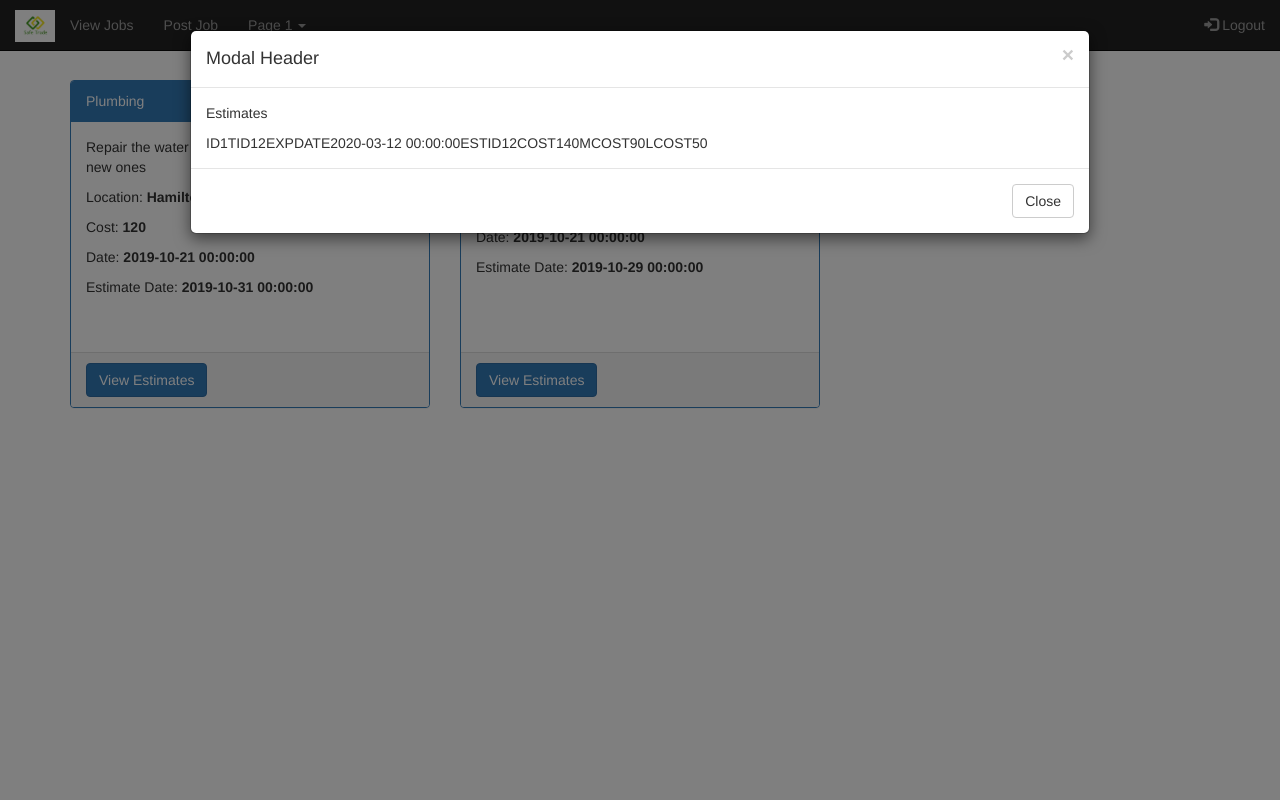
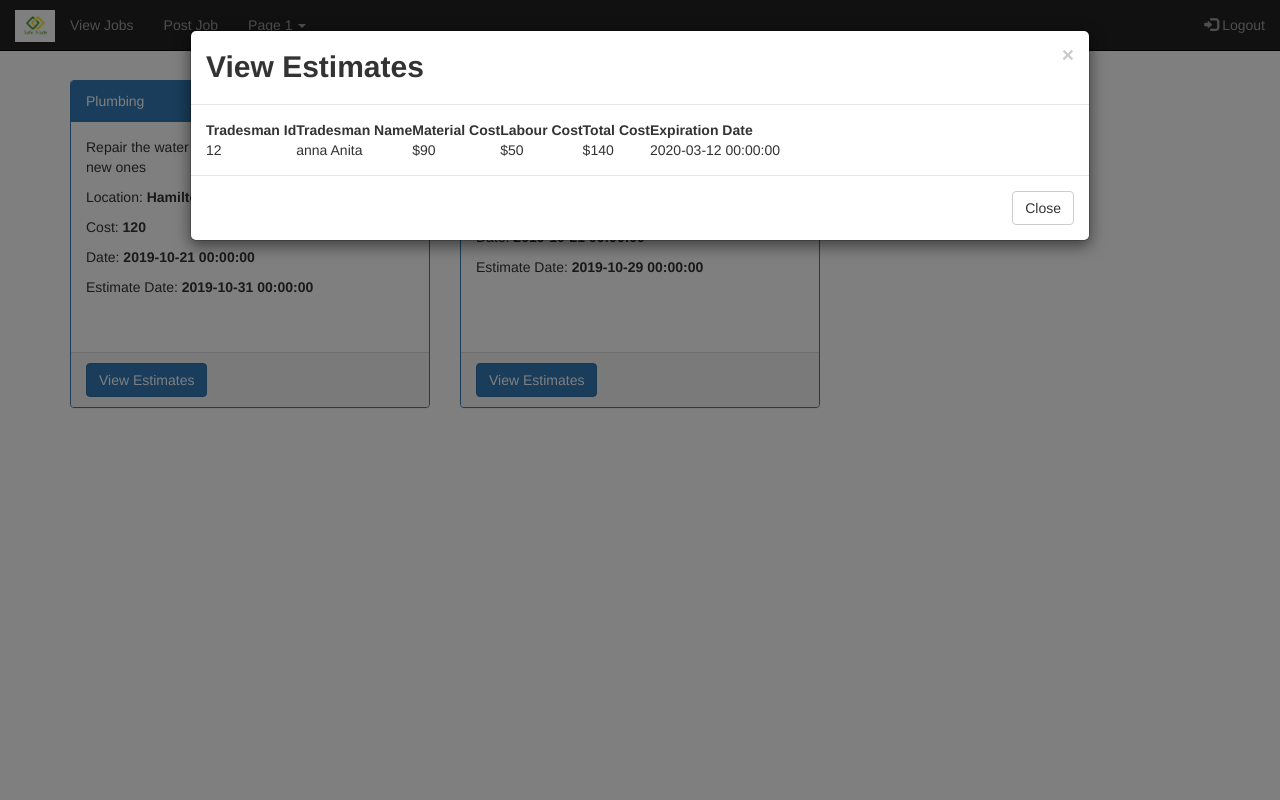
Before and after one commit to AnitaAnnaStephen/COMP606A2, a PHP site: page /userPage.php in a window 1280 px wide, after a click on "View Estimates". Run offline with PHP 8.4, Linux system fonts and the light colour scheme; the visitor is signed in with stand-in values (Sample User, id 1); data comes from the database, SQL or seed files in the repository.

Commit message:
Updated Modal

```diff
--- a/userPage.php
+++ b/userPage.php
@@ -50,23 +50,38 @@ require_once("footer.php");
                 <div class="modal-content">
                 <div class="modal-header">
                     <button type="button" class="close" data-dismiss="modal">&times;</button>
-                    <h4 class="modal-title">Modal Header</h4>
+                    <h2 class="modal-title"><b>View Estimates</b></h2>
                 </div>
                 <div class="modal-body">
-                    <p>Estimates</p>
+                    <!-- <p>Estimates</p> -->
                     <?php
+                    echo "<table>";
+                    echo '<tr style="font-weight:bold;">';
+                    // echo "<td>Job Id</td>";
+                    echo "<td>Tradesman Id</td>";
+                    echo "<td>Tradesman Name</td>";
+                    echo "<td>Material Cost</td>";
+                    echo "<td>Labour Cost</td>";
+                    echo "<td>Total Cost</td>";
+                    echo "<td>Expiration Date</td>";
+                    echo "</tr>";
                         foreach($estimates->getRecords() as $id => $estimate){
+                          $tradesman=  Tradesman ::findById($mysqli,$estimate->getTradesmanId());
+
                             echo "<tr>";
-                            echo "<td>ID".$estimate->getJobId()."</td>";
-                            echo "<td>TID".$estimate->getTradesmanId()."</td>";
-                            echo "<td>EXPDATE".$estimate->getExpirationDate()."</td>";
-                            echo "<td>ESTID".$estimate->getEstimateId()."</td>";
-                            echo "<td>COST".$estimate->getTotalCost()."</td>";
-                            echo "<td>MCOST".$estimate->getMaterialCost()."</td>";
-                            echo "<td>LCOST".$estimate->getLabourCost()."</td>";
+                            // echo "<td>".$estimate->getJobId()."</td>";
+                            echo "<td>".$estimate->getTradesmanId()."</td>";
+                            echo "<td>".$tradesman->getFName().'  '.$tradesman->getLName()."</td>";
+                            // echo "<td>ESTID".$estimate->getEstimateId()."</td>";
+
+                            echo "<td>$".$estimate->getMaterialCost()."</td>";
+                            echo "<td>$".$estimate->getLabourCost()."</td>";
+                            echo "<td>$".$estimate->getTotalCost()."</td>";
+                            echo "<td>".$estimate->getExpirationDate()."</td>";
                             // echo "<td><a href=\"showEstimate.php?id=".$job->getId()."\">View</a></td>";
                             echo "</tr>";
                         }
+                        echo "</table>";
                     ?>
 
                 </div>
```
